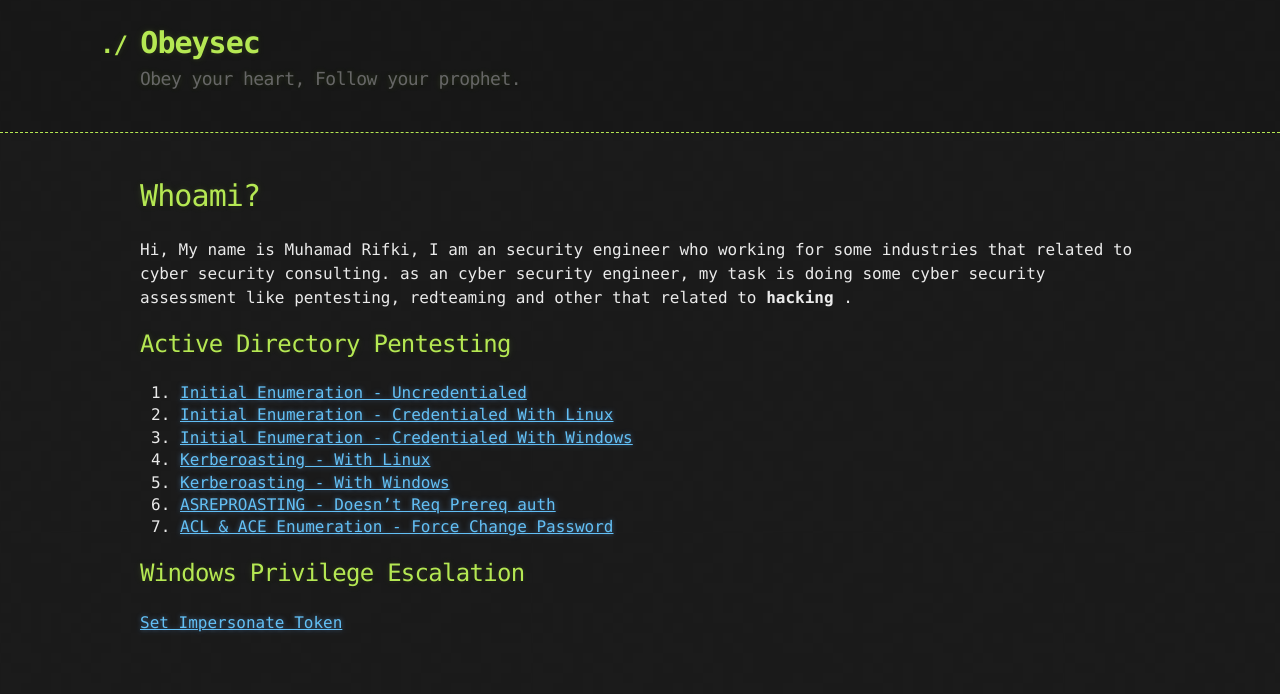
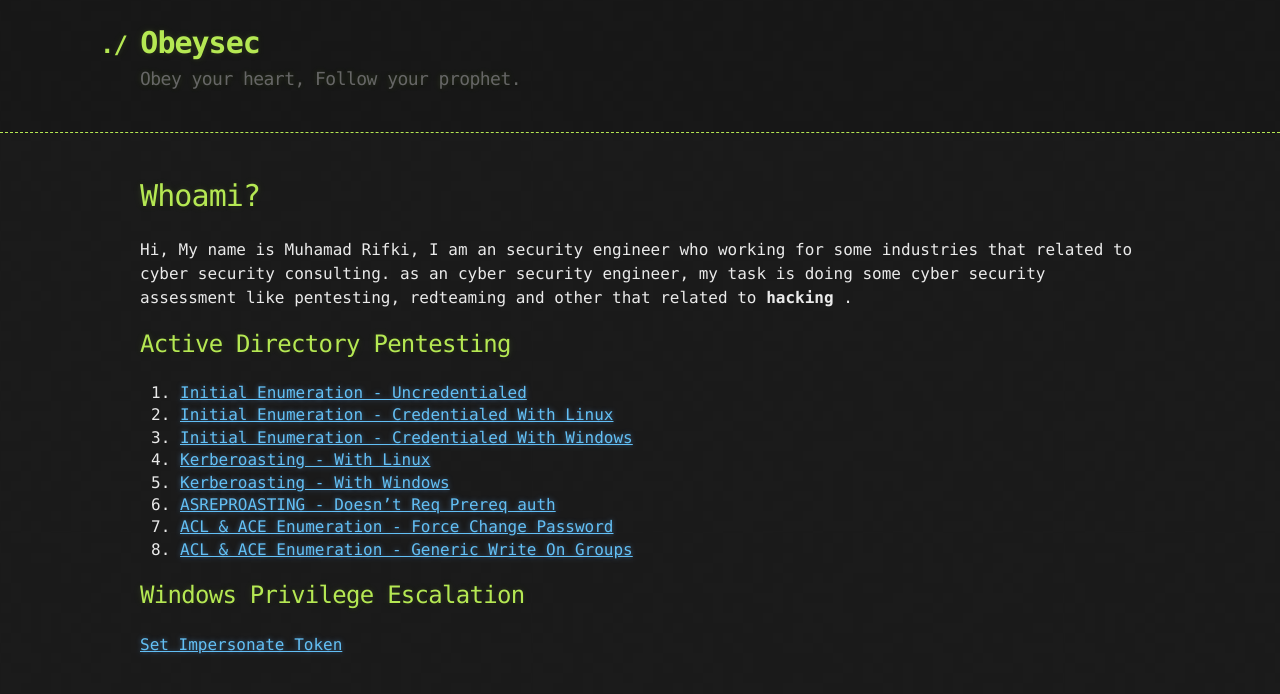
Before and after one commit to sahabrifki/sahabrifki.github.io, a Jekyll site: the page built from index.md, in a window 1280 px wide. Shown: the top 694 px of the page. Built offline with Jekyll 4.4.1, drawn with Linux system fonts in a browser that asks for light colours; our own code applies the rules of GitHub Pages for plain Markdown files.

Commit message:
Update index.md

```diff
--- a/index.md
+++ b/index.md
@@ -15,6 +15,7 @@ Hi, My name is Muhamad Rifki, I am an security engineer who working for some ind
 5. [Kerberoasting - With Windows](./AD/Kerberoasting_windows.md)
 6. [ASREPROASTING - Doesn't Req Prereq auth](./AD/asrep_roasting.md)
 7. [ACL & ACE Enumeration - Force Change Password](./AD/ACL-FcPassword.md)
+8. [ACL & ACE Enumeration - Generic Write On Groups](AD/ACL-GenWrite.md)
 
 
 ## Windows Privilege Escalation
```
